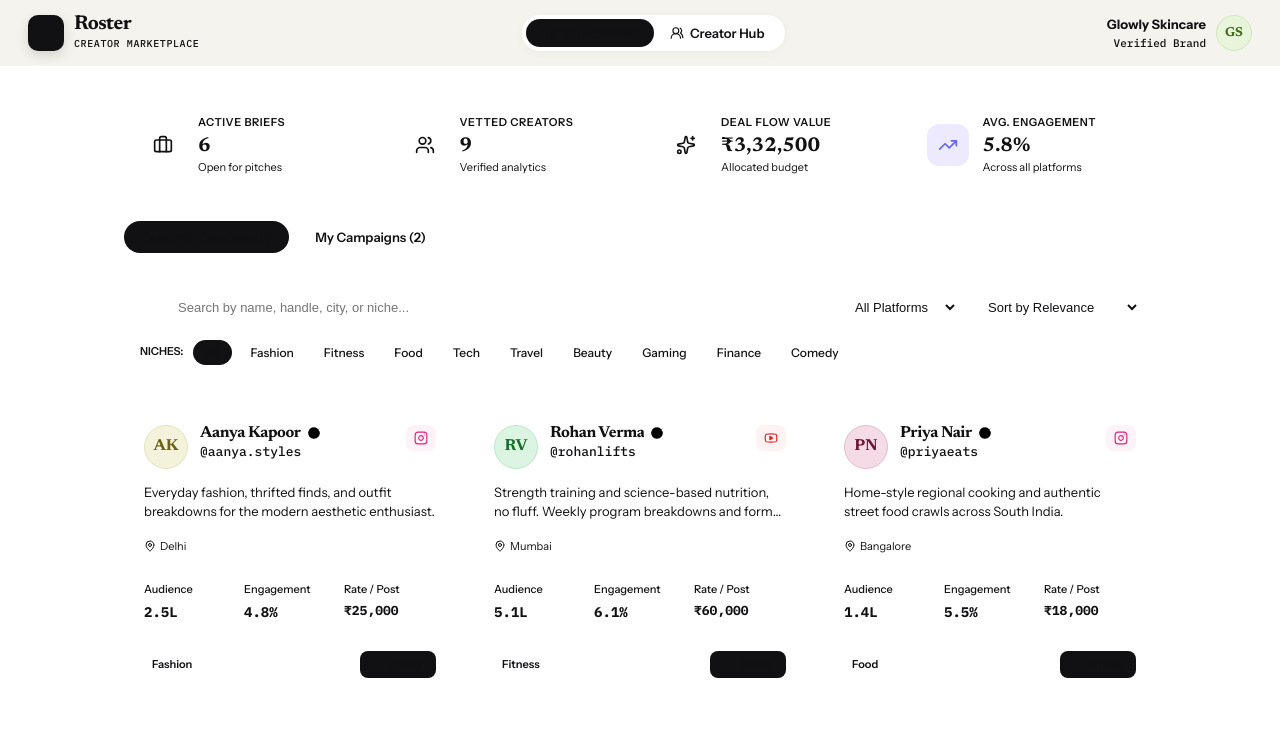
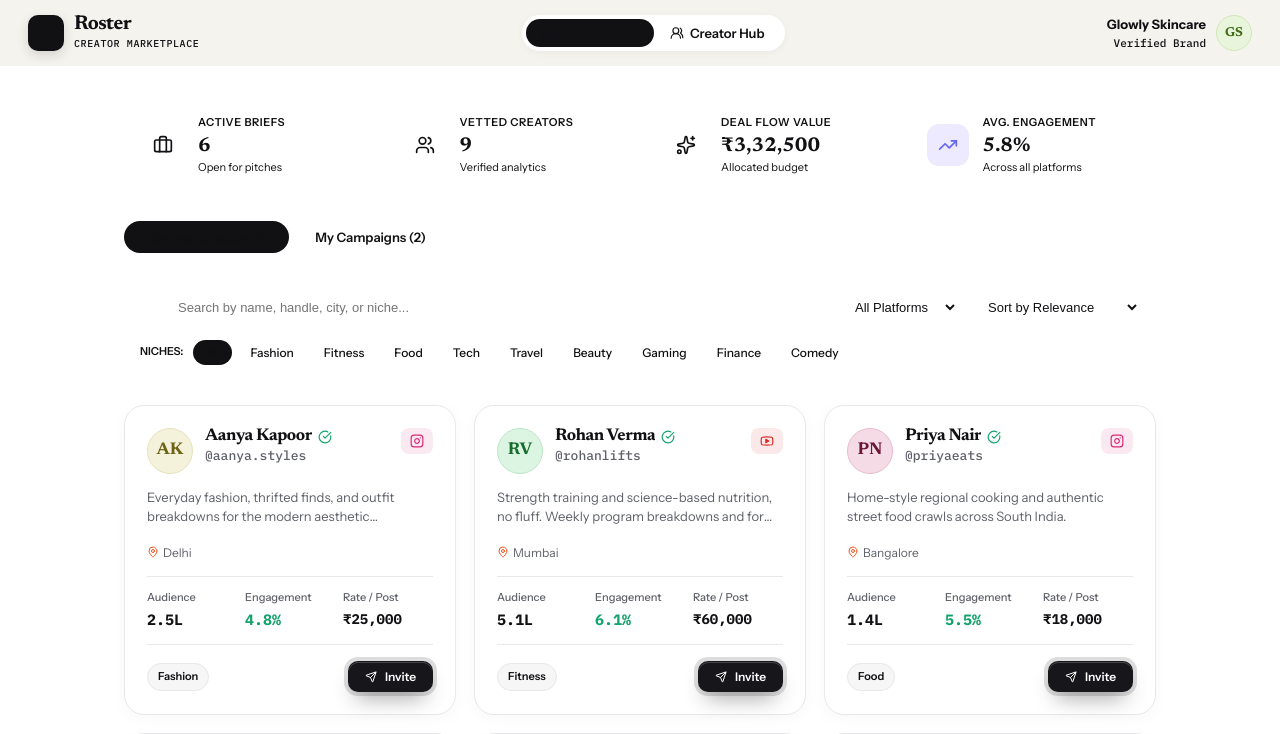
Before and after one commit to dhruvsaini-code/roster, a Next.js app: page / in a window 1280 px wide. Shown: the top 734 px of the page. Built offline with nearby package versions, Linux system fonts and the light colour scheme.

Commit message:
feat(components): modernize deal cards, creator showcases, modals, and status badges

```diff
--- a/components/CreatorCard.js
+++ b/components/CreatorCard.js
@@ -17,34 +17,35 @@ export default function CreatorCard({ creator, onInvite }) {
     <div
       style={{
         backgroundColor: "var(--card)",
-        border: "1px solid var(--line)",
-        borderRadius: "18px",
-        padding: "20px",
+        border: "1px solid var(--ln)",
+        borderRadius: "20px",
+        padding: "22px",
         display: "flex",
         flexDirection: "column",
         justifyContent: "space-between",
-        transition: "transform 0.2s cubic-bezier(0.16, 1, 0.3, 1), box-shadow 0.2s ease",
+        transition: "transform 0.2s cubic-bezier(0.16, 1, 0.3, 1), box-shadow 0.2s ease, border-color 0.2s ease",
+        boxShadow: "0 4px 16px rgba(0, 0, 0, 0.03)",
       }}
       onMouseEnter={(e) => {
-        e.currentTarget.style.transform = "translateY(-2px)";
-        e.currentTarget.style.boxShadow = "0 10px 24px -6px rgba(18, 20, 29, 0.06)";
-        e.currentTarget.style.borderColor = "var(--line-strong)";
+        e.currentTarget.style.transform = "translateY(-3px)";
+        e.currentTarget.style.boxShadow = "var(--sh-card)";
+        e.currentTarget.style.borderColor = "var(--or)";
       }}
       onMouseLeave={(e) => {
         e.currentTarget.style.transform = "translateY(0)";
-        e.currentTarget.style.boxShadow = "none";
-        e.currentTarget.style.borderColor = "var(--line)";
+        e.currentTarget.style.boxShadow = "0 4px 16px rgba(0, 0, 0, 0.03)";
+        e.currentTarget.style.borderColor = "var(--ln)";
       }}
     >
       <div>
         {/* Header with avatar, handle and verified platform */}
         <div style={{ display: "flex", alignItems: "flex-start", gap: "12px", marginBottom: "14px" }}>
-          <Avatar name={creator.name} size={44} />
+          <Avatar name={creator.name} size={46} />
           <div style={{ flex: 1, minWidth: 0 }}>
             <div style={{ display: "flex", alignItems: "center", gap: "6px" }}>
               <h3
                 style={{
-                  fontSize: "16px",
+                  fontSize: "17px",
                   fontWeight: 700,
                   fontFamily: "var(--font-heading)",
                   color: "var(--ink)",
@@ -55,12 +56,12 @@ export default function CreatorCard({ creator, onInvite }) {
               >
                 {creator.name}
               </h3>
-              <CheckCircle size={14} color="var(--cobalt)" fill="var(--cobalt-soft)" />
+              <CheckCircle size={14} color="var(--ok)" />
             </div>
             <p
               style={{
                 fontSize: "13px",
-                color: "var(--slate)",
+                color: "var(--mu)",
                 fontFamily: "var(--font-mono)",
                 whiteSpace: "nowrap",
                 overflow: "hidden",
@@ -73,10 +74,10 @@ export default function CreatorCard({ creator, onInvite }) {
 
           <div
             style={{
-              padding: "6px 8px",
+              padding: "6px 9px",
               borderRadius: "8px",
-              backgroundColor: isInstagram ? "#FDF2F8" : "#FEF2F2",
-              color: isInstagram ? "#DB2777" : "#DC2626",
+              backgroundColor: isInstagram ? "rgba(219, 39, 119, 0.1)" : "rgba(220, 38, 38, 0.1)",
+              color: isInstagram ? "#db2777" : "#dc2626",
               display: "flex",
               alignItems: "center",
               gap: "4px",
@@ -86,7 +87,6 @@ export default function CreatorCard({ creator, onInvite }) {
             title={creator.platform}
           >
             {isInstagram ? <Instagram size={14} /> : <Youtube size={14} />}
-            <span style={{ display: "none" }}>{creator.platform}</span>
           </div>
         </div>
 
@@ -94,7 +94,7 @@ export default function CreatorCard({ creator, onInvite }) {
         <p
           style={{
             fontSize: "13px",
-            color: "var(--ink-soft)",
+            color: "var(--mu)",
             lineHeight: 1.5,
             marginBottom: "16px",
             display: "-webkit-box",
@@ -113,12 +113,12 @@ export default function CreatorCard({ creator, onInvite }) {
               display: "flex",
               alignItems: "center",
               gap: "4px",
-              fontSize: "11px",
-              color: "var(--slate)",
+              fontSize: "12px",
+              color: "var(--mu)",
               marginBottom: "14px",
             }}
           >
-            <MapPin size={12} />
+            <MapPin size={12} color="var(--or)" />
             <span>{creator.city}</span>
           </div>
         )}
@@ -130,18 +130,18 @@ export default function CreatorCard({ creator, onInvite }) {
             gridTemplateColumns: "repeat(3, 1fr)",
             gap: "8px",
             padding: "12px 0",
-            borderTop: "1px solid var(--line)",
-            borderBottom: "1px solid var(--line)",
+            borderTop: "1px solid var(--ln)",
+            borderBottom: "1px solid var(--ln)",
             marginBottom: "16px",
           }}
         >
           <div>
-            <div style={{ fontSize: "11px", color: "var(--slate)", fontWeight: 500, marginBottom: "2px" }}>
+            <div style={{ fontSize: "11px", color: "var(--mu)", fontWeight: 500, marginBottom: "2px" }}>
               Audience
             </div>
             <div
               style={{
-                fontSize: "14px",
+                fontSize: "15px",
                 fontWeight: 700,
                 fontFamily: "var(--font-mono)",
                 color: "var(--ink)",
@@ -151,27 +151,27 @@ export default function CreatorCard({ creator, onInvite }) {
             </div>
           </div>
           <div>
-            <div style={{ fontSize: "11px", color: "var(--slate)", fontWeight: 500, marginBottom: "2px" }}>
+            <div style={{ fontSize: "11px", color: "var(--mu)", fontWeight: 500, marginBottom: "2px" }}>
               Engagement
             </div>
             <div
               style={{
-                fontSize: "14px",
+                fontSize: "15px",
                 fontWeight: 700,
                 fontFamily: "var(--font-mono)",
-                color: "var(--green)",
+                color: "var(--ok)",
               }}
             >
               {creator.engagement}%
             </div>
           </div>
           <div>
-            <div style={{ fontSize: "11px", color: "var(--slate)", fontWeight: 500, marginBottom: "2px" }}>
+            <div style={{ fontSize: "11px", color: "var(--mu)", fontWeight: 500, marginBottom: "2px" }}>
               Rate / Post
             </div>
             <div
               style={{
-                fontSize: "13px",
+                fontSize: "14px",
                 fontWeight: 700,
                 fontFamily: "var(--font-mono)",
                 color: "var(--ink)",
@@ -189,10 +189,11 @@ export default function CreatorCard({ creator, onInvite }) {
           style={{
             fontSize: "11px",
             fontWeight: 600,
-            padding: "3px 8px",
-            borderRadius: "6px",
-            backgroundColor: "var(--paper-warm)",
-            color: "var(--ink-soft)",
+            padding: "4px 10px",
+            borderRadius: "99px",
+            backgroundColor: "var(--alt)",
+            color: "var(--ink)",
+            border: "1px solid var(--ln)",
           }}
         >
           {creator.niche}
@@ -200,16 +201,12 @@ export default function CreatorCard({ creator, onInvite }) {
 
         <button
           onClick={() => onInvite(creator)}
+          className="b d"
           style={{
             fontSize: "12px",
             fontWeight: 600,
-            padding: "6px 14px",
-            borderRadius: "8px",
-            backgroundColor: "var(--ink)",
-            color: "var(--paper)",
-            display: "flex",
-            alignItems: "center",
-            gap: "5px",
+            padding: "7px 16px",
+            borderRadius: "10px",
           }}
         >
           <Send size={12} />
--- a/components/Modal.js
+++ b/components/Modal.js
@@ -15,10 +15,10 @@ export default function Modal({ title, subtitle, onClose, children }) {
       style={{
         position: "fixed",
         inset: 0,
-        zIndex: 100,
-        backgroundColor: "rgba(18, 20, 29, 0.55)",
-        backdropFilter: "blur(6px)",
-        WebkitBackdropFilter: "blur(6px)",
+        zIndex: 120,
+        backgroundColor: "rgba(10, 10, 14, 0.65)",
+        backdropFilter: "blur(10px)",
+        WebkitBackdropFilter: "blur(10px)",
         display: "flex",
         alignItems: "center",
         justifyContent: "center",
@@ -32,14 +32,14 @@ export default function Modal({ title, subtitle, onClose, children }) {
         className="animate-slide-down"
         style={{
           backgroundColor: "var(--card)",
-          border: "1px solid var(--line-strong)",
-          borderRadius: "20px",
+          border: "1px solid var(--ln)",
+          borderRadius: "24px",
           width: "100%",
           maxWidth: "480px",
-          padding: "24px 28px",
+          padding: "26px 28px",
           maxHeight: "88vh",
           overflowY: "auto",
-          boxShadow: "0 25px 50px -12px rgba(18, 20, 29, 0.25)",
+          boxShadow: "var(--sh)",
         }}
       >
         <div
@@ -48,24 +48,24 @@ export default function Modal({ title, subtitle, onClose, children }) {
             alignItems: "flex-start",
             justifyContent: "space-between",
             marginBottom: "18px",
-            borderBottom: "1px solid var(--line)",
+            borderBottom: "1px solid var(--ln)",
             paddingBottom: "14px",
           }}
         >
           <div>
             <h3
               style={{
-                fontSize: "18px",
+                fontSize: "20px",
                 fontWeight: 700,
                 fontFamily: "var(--font-heading)",
                 color: "var(--ink)",
-                lineHeight: 1.3,
+                lineHeight: 1.25,
               }}
             >
               {title}
             </h3>
             {subtitle && (
-              <p style={{ fontSize: "12px", color: "var(--slate)", marginTop: "2px" }}>
+              <p style={{ fontSize: "13px", color: "var(--mu)", marginTop: "4px" }}>
                 {subtitle}
               </p>
             )}
@@ -76,11 +76,11 @@ export default function Modal({ title, subtitle, onClose, children }) {
             style={{
               padding: "6px",
               borderRadius: "50%",
-              color: "var(--slate)",
+              color: "var(--mu)",
               display: "flex",
               alignItems: "center",
               justifyContent: "center",
-              backgroundColor: "var(--paper)",
+              backgroundColor: "var(--alt)",
             }}
             title="Close modal"
           >
--- a/components/StatusBadge.js
+++ b/components/StatusBadge.js
@@ -2,33 +2,33 @@ import { Clock, Send, Star, CheckCircle2, XCircle } from "lucide-react";
 
 const STATUS_CONFIG = {
   Applied: {
-    bg: "var(--cobalt-soft)",
-    fg: "var(--cobalt)",
-    border: "#C7D2FE",
+    bg: "rgba(111, 182, 255, 0.15)",
+    fg: "#2563eb",
+    border: "rgba(111, 182, 255, 0.35)",
     icon: Clock,
   },
   Invited: {
-    bg: "#EDE9FE",
-    fg: "#6366F1",
-    border: "#DDD6FE",
+    bg: "var(--orb)",
+    fg: "var(--or)",
+    border: "rgba(240, 86, 29, 0.3)",
     icon: Send,
   },
   Shortlisted: {
-    bg: "var(--gold-soft)",
-    fg: "var(--gold)",
-    border: "#FDE68A",
+    bg: "rgba(234, 179, 8, 0.15)",
+    fg: "#b45309",
+    border: "rgba(234, 179, 8, 0.35)",
     icon: Star,
   },
   Hired: {
-    bg: "var(--green-soft)",
-    fg: "var(--green)",
-    border: "#A7F3D0",
+    bg: "var(--ok-bg)",
+    fg: "var(--ok)",
+    border: "rgba(18, 163, 107, 0.3)",
     icon: CheckCircle2,
   },
   Rejected: {
-    bg: "var(--red-soft)",
-    fg: "var(--red)",
-    border: "#FECDD3",
+    bg: "rgba(239, 68, 68, 0.12)",
+    fg: "#dc2626",
+    border: "rgba(239, 68, 68, 0.3)",
     icon: XCircle,
   },
 };
@@ -45,7 +45,7 @@ export default function StatusBadge({ status }) {
         display: "inline-flex",
         alignItems: "center",
         gap: "5px",
-        padding: "4px 10px",
+        padding: "4px 11px",
         borderRadius: "9999px",
         fontSize: "12px",
         fontWeight: 600,
--- a/components/Toast.js
+++ b/components/Toast.js
@@ -19,30 +19,31 @@ export default function Toast({ message, type = "success", onClose }) {
         bottom: "24px",
         right: "24px",
         zIndex: 200,
-        backgroundColor: "var(--ink)",
-        color: "#FFFFFF",
+        backgroundColor: "var(--btn)",
+        color: "var(--btnt)",
         padding: "12px 18px",
-        borderRadius: "14px",
+        borderRadius: "16px",
         display: "flex",
         alignItems: "center",
         gap: "10px",
-        boxShadow: "0 14px 28px rgba(18, 20, 29, 0.28)",
+        boxShadow: "0 14px 28px rgba(0, 0, 0, 0.28)",
         fontSize: "13px",
         fontWeight: 500,
         maxWidth: "90vw",
+        border: "1px solid var(--ln)",
       }}
     >
       {isSuccess ? (
-        <CheckCircle2 size={16} color="var(--green)" />
+        <CheckCircle2 size={16} color="var(--ok)" />
       ) : (
-        <Info size={16} color="var(--cobalt)" />
+        <Info size={16} color="var(--or)" />
       )}
       <span>{message}</span>
       <button
         onClick={onClose}
         style={{
           marginLeft: "8px",
-          color: "var(--slate)",
+          color: "var(--mu)",
           display: "flex",
           alignItems: "center",
         }}
```
Also changed, not shown: components/DealCard.js (+25 -27 lines).
